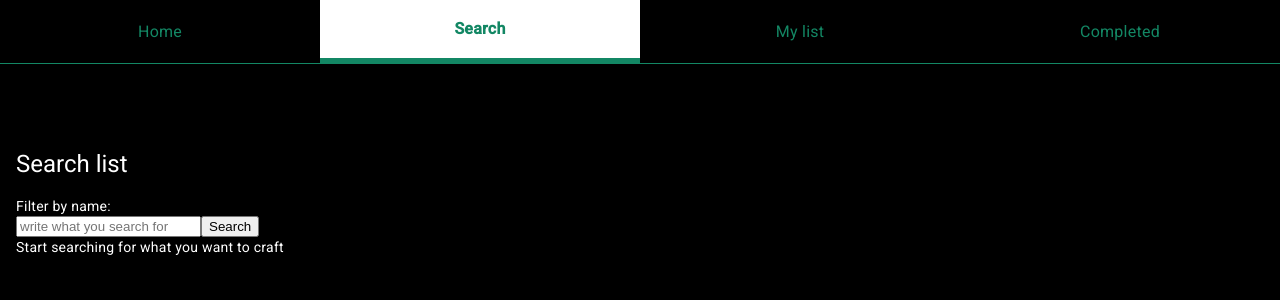
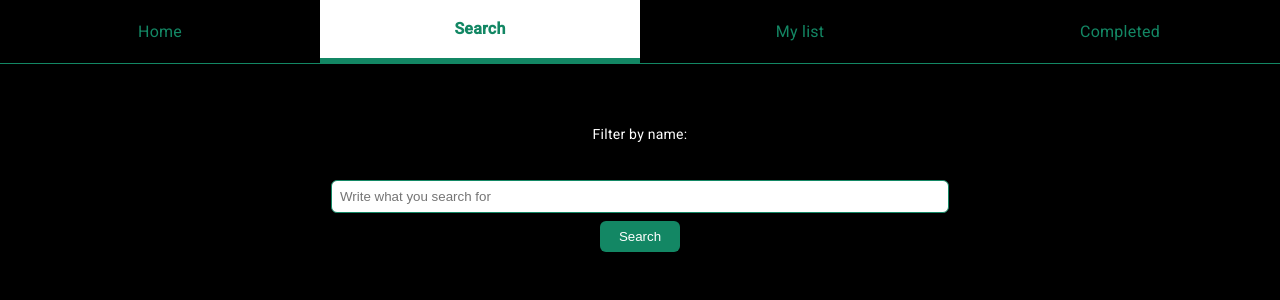
Before and after one commit to YerayMG93/testidxforwarframe, an Angular app: page /list in a window 1280 px wide. Shown: the top 300 px of the page. Built offline with nearby package versions, Linux system fonts and the light colour scheme.

Commit message:
Arreglos visuales de Search Lista Completada Home y Mi lista

```diff
--- a/src/app/pages/completed-list/completed-list.component.css
+++ b/src/app/pages/completed-list/completed-list.component.css
@@ -1,22 +1,88 @@
-h1 {
+.page-title {
   margin-top: 3em;
+  text-align: center;
+  color: #138764;
+  font-size: 2rem;
 }
-  app-item-card{
+
+#searchbar {
   display: flex;
-    flex-direction:column;
-    align-items: stretch;
-    float: left;
-    width: 25%;
-    height: 50%;
+  flex-direction: column;
+  align-items: center;
+  gap: 0.5rem;
+  margin: 2rem auto;
+  padding: 1rem;
+  max-width: 600px;
 }
-@media (max-width: 600px) {
 
-    app-item-card{
+#searchbar input[type="text"] {
+  width: 100%;
+  padding: 0.5rem;
+  border: 1px solid #138764;
+  border-radius: 6px;
+}
+
+#searchbar button,
+#searchbar input[type="submit"] {
+  background-color: #138764;
+  color: white;
+  border: none;
+  border-radius: 6px;
+  padding: 0.5rem 1.2rem;
+  cursor: pointer;
+  transition: background-color 0.3s;
+}
+
+#searchbar button:hover,
+#searchbar input[type="submit"]:hover {
+  background-color: #0e5c4c;
+}
+
+.feedback-message {
+  text-align: center;
+  margin: 1rem auto;
+  font-style: italic;
+  color: #666;
+}
+
+.item-list {
   display: flex;
-        flex-direction: row;
-        width:100%;
-        height: fit-content;
-        align-items: center;
-        float: left;
+  flex-wrap: wrap;
+  justify-content: center;
+  gap: 1rem;
+  padding: 1rem;
 }
+
+app-item-card {
+  flex: 1 1 300px;
+  max-width: 300px;
 }
+
+.empty-state {
+  text-align: center;
+  padding: 3rem 1rem;
+  color: #555;
+}
+
+.no-empty-state {
+  display: flex;
+  flex-direction: column;
+  gap: 1rem;
+  padding: 1rem;
+  max-width: 800px;
+  margin: 0 auto;
+}
+
+button {
+  background-color: #138764;
+  color: white;
+  padding: 0.75rem 1.5rem;
+  border-radius: 6px;
+  border: none;
+  cursor: pointer;
+  margin-top: 1rem;
+}
+
+button:hover {
+  background-color: #0a5e4c;
+}
--- a/src/app/pages/completed-list/completed-list.component.html
+++ b/src/app/pages/completed-list/completed-list.component.html
@@ -1,20 +1,24 @@
-<h1>
-{{title}}
-</h1>
+@if (itemList.length == 0){
+    <div class="empty-state">
+        <h2>You're all set!</h2>
+        <p> This place is empty, go grab things in the search page.</p>
+        <button>Browse Components</button>
+    </div>
+}
+
+@else {
+    <div class="no-empty-state">
+
         <form id="searchbar" action="javascript:void(0);">
             <label for="fname">Filter by name:</label><br>
-    <input type="text" id="fname" name="fname" [(ngModel)]="fname" placeholder="write what you search for">
+            <input type="text" id="fname" name="fname" [(ngModel)]="fname" placeholder="Write what you search for">
             <input type="submit" value="Search" (click)="loadItems(fname)">
         </form>
-
-@if (itemList.length == 0){
-    <p> This place is empty, go grab things in the search page.</p>
-}
-@else {
         <p> Everything you completed is here: </p>
-}
         <div class="list">
             @for (item of itemList; track item.name) {
                 <app-item-card [item]="item"></app-item-card>
               }
         </div>
+    </div>
+}
--- a/src/app/pages/home/home.component.css
+++ b/src/app/pages/home/home.component.css
@@ -12,3 +12,39 @@ body {
 p {
   margin: 2%;
 }
+
+.empty-state {
+  text-align: center;
+  padding: 3rem 1rem;
+  color: #555;
+}
+
+.no-empty-state {
+  display: flex;
+  flex-direction: column;
+  gap: 1rem;
+  padding: 1rem;
+  max-width: 800px;
+  margin: 0 auto;
+}
+
+button {
+  background-color: #138764;
+  color: white;
+  padding: 0.75rem 1.5rem;
+  border-radius: 6px;
+  border: none;
+  cursor: pointer;
+  margin-top: 1rem;
+}
+
+button:hover {
+  background-color: #0a5e4c;
+}
+
+.card-list {
+  display: flex;
+  flex-direction: column;
+  gap: 1rem;
+  width: 100%;
+}
--- a/src/app/pages/home/home.component.html
+++ b/src/app/pages/home/home.component.html
@@ -1,7 +1,8 @@
 <body>
   <h1>Welcome Tenno</h1>
 
-  <p>Here is what you need to craft the things you want.</p>
+  <div *ngIf="resourcesNeeded.size > 0" class="noempty-state">
+    <p>Here is what you need to craft the things you want in your list.</p>
 
     <ul>
       @for( res of resourcesNeeded | keyvalue; track res.key){
@@ -10,5 +11,11 @@
         }
       }
     </ul>
-  <p *ngIf="resourcesNeeded.size == 0">No resources needed.</p>
+  </div>
+
+  <div *ngIf="resourcesNeeded.size == 0" class="empty-state">
+    <h2>You're all set!</h2>
+    <p>There are no crafting resources needed right now.</p>
+    <button>Browse Components</button>
+  </div>
 </body>
--- a/src/app/pages/list/list.component.css
+++ b/src/app/pages/list/list.component.css
@@ -1,54 +1,59 @@
-#searchbar{
-    display: inline;
-}
-h1 {
+.page-title {
     margin-top: 3em;
+    text-align: center;
+    color: #138764;
+    font-size: 2rem;
   }
-title{
-    display: inline;
-}
-form > input{
-    display: inline;
-    width: fit-content;
-}
-app-item-card{
+
+  #searchbar {
     display: flex;
-    flex-direction:column;
-    align-items: stretch;
-    float: left;
+    flex-direction: column;
+    align-items: center;
+    gap: 0.5rem;
+    margin: 2rem auto;
+    padding: 1rem;
+    max-width: 600px;
+  }
+
+  #searchbar input[type="text"] {
+    width: 100%;
+    padding: 0.5rem;
+    border: 1px solid #138764;
+    border-radius: 6px;
+  }
+
+  #searchbar button,
+  #searchbar input[type="submit"] {
+    background-color: #138764;
+    color: white;
+    border: none;
+    border-radius: 6px;
+    padding: 0.5rem 1.2rem;
+    cursor: pointer;
+    transition: background-color 0.3s;
+  }
+
+  #searchbar button:hover,
+  #searchbar input[type="submit"]:hover {
+    background-color: #0e5c4c;
+  }
+
+  .feedback-message {
+    text-align: center;
+    margin: 1rem auto;
+    font-style: italic;
+    color: #666;
+  }
+
+  .item-list {
+    display: flex;
+    flex-wrap: wrap;
+    justify-content: center;
     gap: 1rem;
-    width: 100%;
-    height: 50%;
-}
-@media (max-width: 600px) {
+    padding: 1rem;
+  }
 
-    app-item-card{
-        display: flex;
-        flex-direction: row;
-        width:100%;
-        height: fit-content;
-        align-items: center;
-        float: left;
-    }
+  app-item-card {
+    flex: 1 1 300px;
+    max-width: 300px;
   }
-.custom-loader {
-    position: relative;
-    width:50px;
-    height:50px;
-    border-radius:50%;
-    border:8px solid;
-    border-color:#E4E4ED;
-    border-right-color: #766DF4;
-    animation:s2 1s infinite linear;
-    margin: auto;
-    position: absolute;
-    top: 0;
-    left: 0;
-    right: 0;
-    bottom: 0;
-  }
-  @keyframes s2 {to{transform: rotate(1turn)}}
-
-.hidden{
-    display: none;
-}
--- a/src/app/pages/list/list.component.html
+++ b/src/app/pages/list/list.component.html
@@ -1,16 +1,16 @@
-<h1>{{title}}</h1>
-
 <form id="searchbar" action="javascript:void(0);">
   <label for="fname">Filter by name:</label><br>
-  <input type="text" id="fname" name="fname" [(ngModel)]="fname" placeholder="write what you search for">
+  <input type="text" id="fname" name="fname" [(ngModel)]="fname" placeholder="Write what you search for">
   <input type="submit" value="Search" (click)="search()">
 </form>
 
 <div class="hidden" id="loading"></div>
 
+<!--
 @if (error){
   <p>{{error}}</p>
 }
+-->
 
 <div class="list">
   @for (item of list; track item.name) {
--- a/src/app/pages/my-list/my-list.component.css
+++ b/src/app/pages/my-list/my-list.component.css
@@ -1,23 +1,88 @@
-h1 {
+.page-title {
   margin-top: 3em;
+  text-align: center;
+  color: #138764;
+  font-size: 2rem;
 }
 
-  app-item-card{
+#searchbar {
   display: flex;
-    flex-direction:column;
-    align-items: stretch;
-    float: left;
-    width: 25%;
-    height: 50%;
+  flex-direction: column;
+  align-items: center;
+  gap: 0.5rem;
+  margin: 2rem auto;
+  padding: 1rem;
+  max-width: 600px;
 }
-@media (max-width: 600px) {
 
-    app-item-card{
+#searchbar input[type="text"] {
+  width: 100%;
+  padding: 0.5rem;
+  border: 1px solid #138764;
+  border-radius: 6px;
+}
+
+#searchbar button,
+#searchbar input[type="submit"] {
+  background-color: #138764;
+  color: white;
+  border: none;
+  border-radius: 6px;
+  padding: 0.5rem 1.2rem;
+  cursor: pointer;
+  transition: background-color 0.3s;
+}
+
+#searchbar button:hover,
+#searchbar input[type="submit"]:hover {
+  background-color: #0e5c4c;
+}
+
+.feedback-message {
+  text-align: center;
+  margin: 1rem auto;
+  font-style: italic;
+  color: #666;
+}
+
+.item-list {
   display: flex;
-        flex-direction: row;
-        width:100%;
-        height: fit-content;
-        align-items: center;
-        float: left;
+  flex-wrap: wrap;
+  justify-content: center;
+  gap: 1rem;
+  padding: 1rem;
 }
+
+app-item-card {
+  flex: 1 1 300px;
+  max-width: 300px;
 }
+
+.empty-state {
+  text-align: center;
+  padding: 3rem 1rem;
+  color: #555;
+}
+
+.no-empty-state {
+  display: flex;
+  flex-direction: column;
+  gap: 1rem;
+  padding: 1rem;
+  max-width: 800px;
+  margin: 0 auto;
+}
+
+button {
+  background-color: #138764;
+  color: white;
+  padding: 0.75rem 1.5rem;
+  border-radius: 6px;
+  border: none;
+  cursor: pointer;
+  margin-top: 1rem;
+}
+
+button:hover {
+  background-color: #0a5e4c;
+}
--- a/src/app/pages/my-list/my-list.component.html
+++ b/src/app/pages/my-list/my-list.component.html
@@ -1,20 +1,23 @@
-<h1>
-{{title}}
-</h1>
+@if (itemList.length == 0){
+    <div class="empty-state">
+        <h2>This place is empty!</h2>
+        <p> Go grab things in the search page.</p>
+        <button>Browse Components</button>
+    </div>
+}
+@else {
+    <div class="no-empty-state">
         <form id="searchbar" action="javascript:void(0);">
             <label for="fname">Filter by name:</label><br>
-    <input type="text" id="fname" name="fname" [(ngModel)]="fname" placeholder="write what you search for">
+            <input type="text" id="fname" name="fname" [(ngModel)]="fname" placeholder="Write what you search for">
             <input type="submit" value="Search" (click)="loadItems(fname)">
         </form>
-
-@if (itemList.length == 0){
-    <p> This place is empty, go grab things in the search page.</p>
-}
-@else {
         <p> Everything you listed is here: </p>
-}
         <div class="list">
             @for (item of itemList; track item.name) {
                 <app-item-card [item]="item"></app-item-card>
               }
         </div>
+    </div>
+
+}
```
Also changed, not shown: 1 other file (tests, documents, lock files or other folders). Lines whose indentation alone changed are shown as unchanged.
